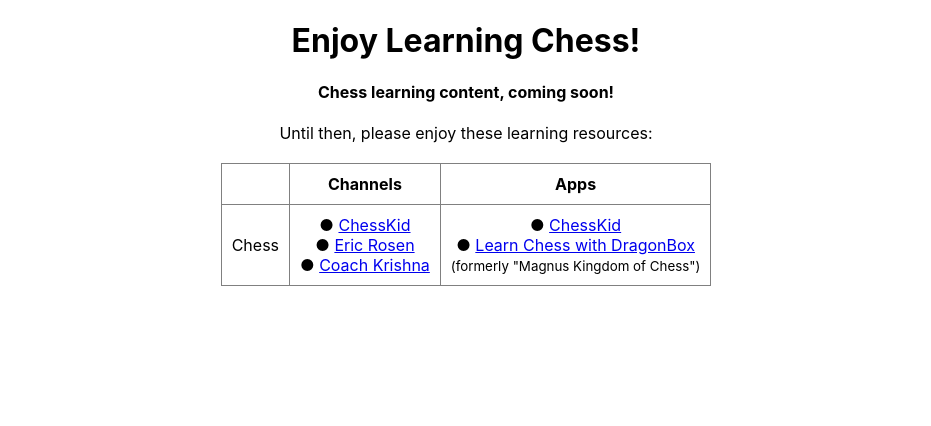
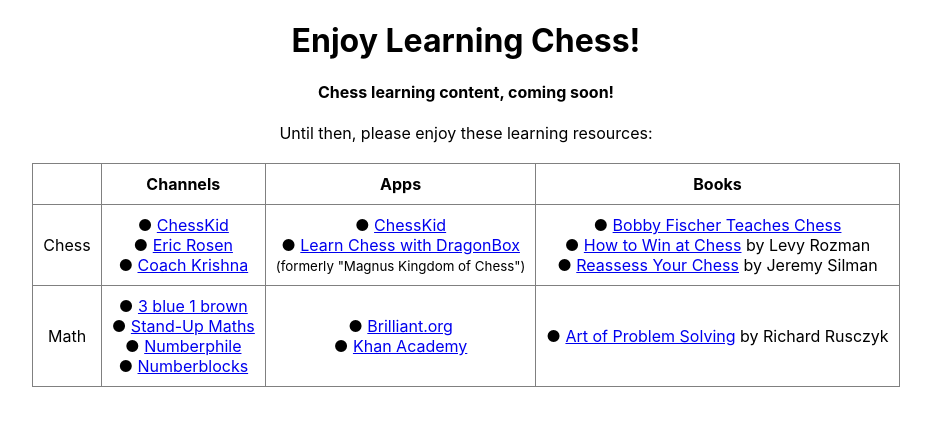
Before and after one commit to cpflames-2/onetris, a React (Create React App) app: page / in a window 1280 px wide. Shown: the top 426 px of the page, without its empty margins (174-1105 px from the left). Built offline with nearby package versions, Linux system fonts and the light colour scheme.

Commit message:
Add chess books, and math links

```diff
--- a/src/pages/Home.js
+++ b/src/pages/Home.js
@@ -1,4 +1,3 @@
-import { Link } from "react-router-dom";
 import '../App.css';
 
 export default function Home() {
@@ -15,6 +14,7 @@
           <th></th>
           <th>Channels</th>
           <th>Apps</th>
+          <th>Books</th>
         </tr>
         <tr>
           <td>Chess</td>
@@ -31,6 +31,33 @@
             ● <a href="https://dragonbox.com/products/learn-chess-with-dragonbox">Learn Chess with DragonBox</a>
             <br/> <small>(formerly "Magnus Kingdom of Chess")</small>
           </td>
+          <td>
+            ● <a href="https://www.amazon.com/Bobby-Fischer-Teaches-Chess/dp/0553263153">Bobby Fischer Teaches Chess</a>
+            <br/>
+            ● <a href="https://www.amazon.com/How-Win-Chess-Ultimate-Beginners/dp/1984862073">How to Win at Chess</a> by Levy Rozman
+            <br/>
+            ● <a href="https://www.amazon.com/Reassess-Your-Chess/dp/1890085138">Reassess Your Chess</a> by Jeremy Silman
+          </td>
+        </tr>
+        <tr>
+          <td>Math</td>
+          <td>
+            ● <a href="https://www.youtube.com/@3blue1brown">3 blue 1 brown</a>
+            <br/>
+            ● <a href="https://www.youtube.com/user/standupmaths">Stand-Up Maths</a>
+            <br/>
+            ● <a href="https://www.youtube.com/@numberphile">Numberphile</a>
+            <br/>
+            ● <a href="https://www.youtube.com/@Numberblocks">Numberblocks</a>
+          </td>
+          <td>
+            ● <a href="https://brilliant.org/">Brilliant.org</a>
+            <br/>
+            ● <a href="https://www.khanacademy.org/">Khan Academy</a>
+          </td>
+          <td>
+            ● <a href="https://artofproblemsolving.com/store/list/all-products">Art of Problem Solving</a> by Richard Rusczyk
+          </td>
         </tr>
       </table>
     </div>
```
